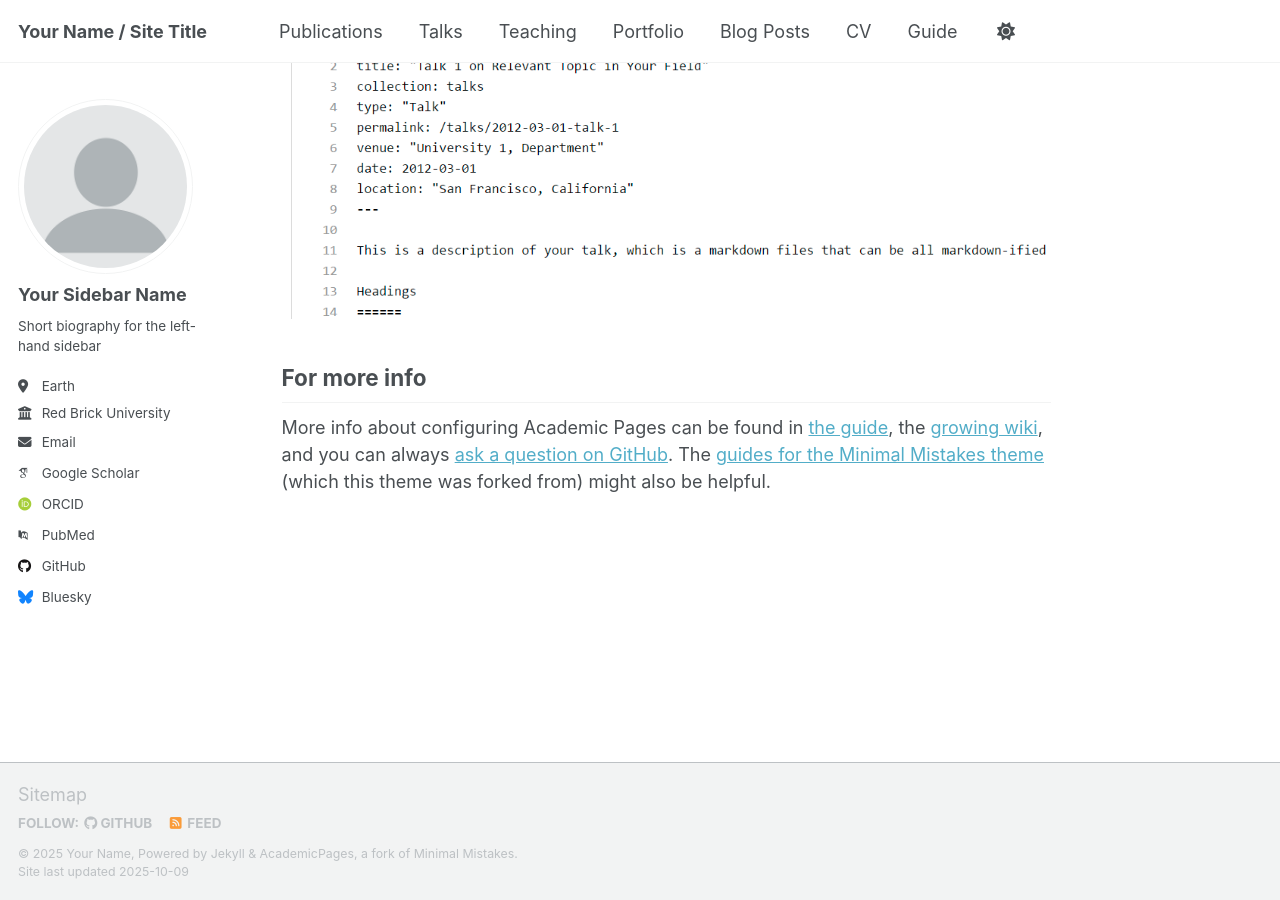
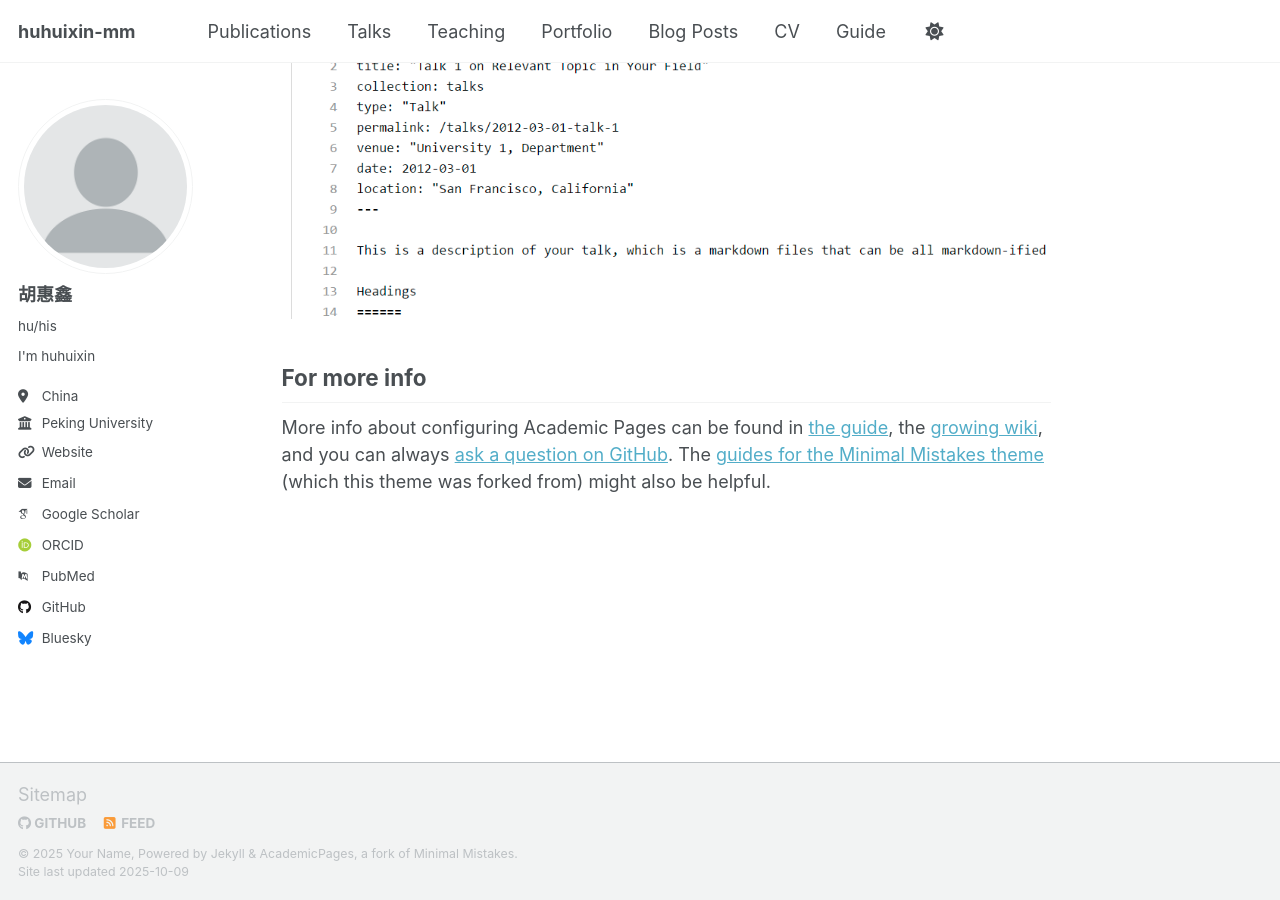
Before and after one commit to huhuixin-mm/huhuixin-mm.github.io, a Jekyll site: the page built from _pages/about.md, in a window 1280 px wide and 900 px high, scrolled down 2586 px. Built offline with Jekyll 4.4.1, drawn with Linux system fonts in a browser that asks for light colours; some web fonts are replaced; a script that is not in the unit is left out.

Commit message:
Update site locale and author information

```diff
--- a/_config.yml
+++ b/_config.yml
@@ -7,9 +7,9 @@
 # server process.
 
 # Basic Site Settings
-locale                   : "en-US"
+locale                   : "China"
 site_theme               : "default" # Currently available options are "default", "air"
-title                    : "Your Name / Site Title"
+title                    : "huhuixin-mm"
 title_separator          : "-"
 name                     : &name "Your Name"
 description              : &description "Your Name's academic portfolio"   # Update this with a general description of your site, this is the default if not overridden by a page
@@ -24,13 +24,13 @@ repository               : "academicpages/academicpages.github.io"
 author:
   # Biographic information
   avatar           : "profile.png"
-  name             : "Your Sidebar Name"
-  pronouns         : # example: "she/her"
-  bio              : "Short biography for the left-hand sidebar"
-  location         : "Earth"
-  employer         : "Red Brick University"
-  uri              : # URL
-  email            : "none@example.org"
+  name             : "胡惠鑫"
+  pronouns         : "hu/his" # example: "she/her"
+  bio              : "I'm huhuixin"
+  location         : "China"
+  employer         : "Peking University"
+  uri              : "https://huhuixin-mm.github.io" # URL
+  email            : "hhxai_i33@163.com"
 
   # Academic websites
   academia         : # URL
```
